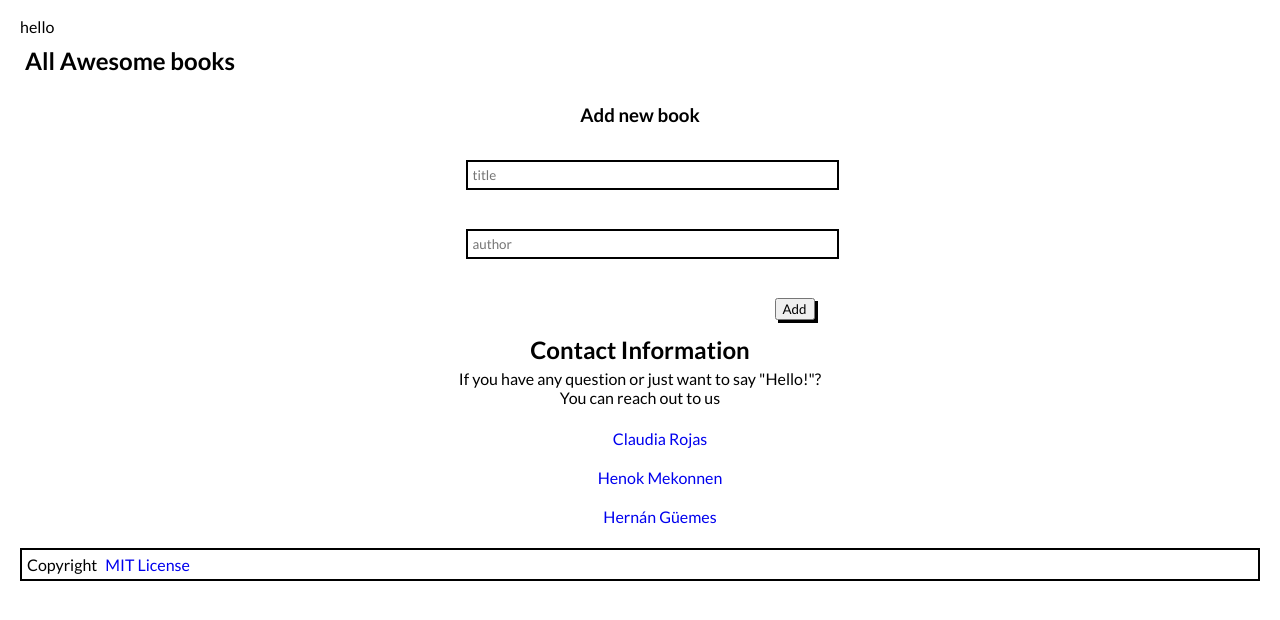
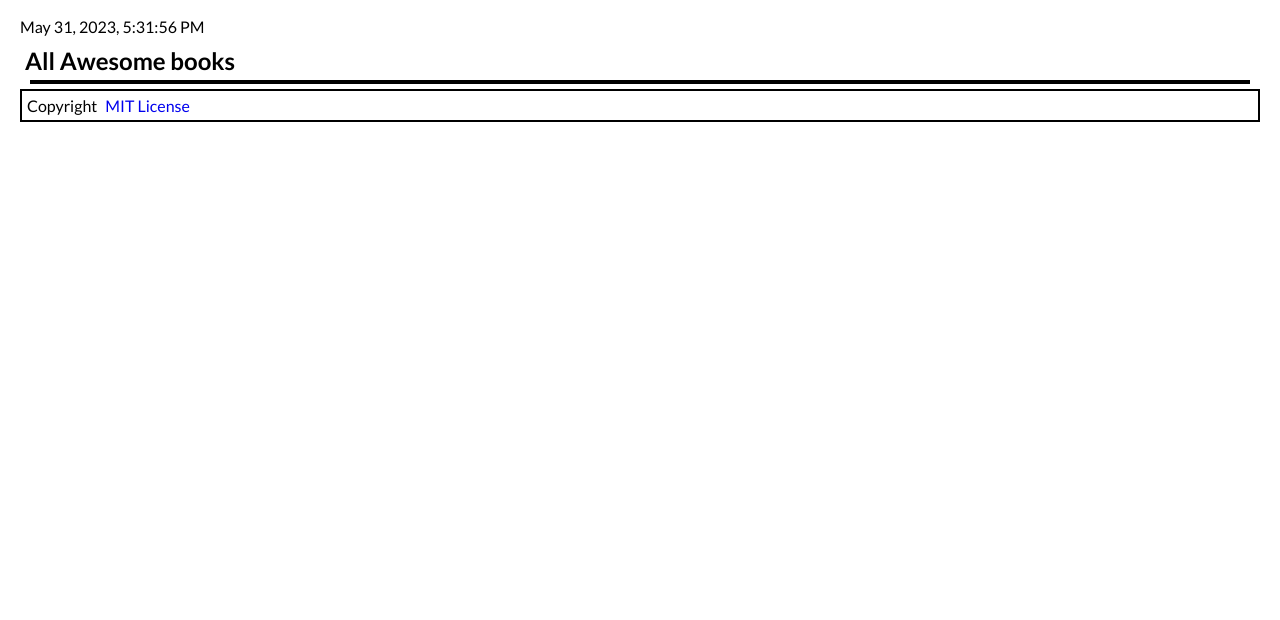
Before and after one commit to ClaudiaRojasSoto/Awesoem_Books, a website: page index.html in a window 1280 px wide. Both pictures are taken after a click on the link "List". Shown: the part 118-738 px from the top of the page. Drawn offline with Linux system fonts and the light colour scheme.

Commit message:
added date and fix on show content

```diff
--- a/index.html
+++ b/index.html
@@ -22,7 +22,7 @@
               <li><a href="#contact-section" id="contact">Contact</a></li>
           </ul>
         </nav>
-        <span clas="date">hello</span>
+        <p id="date">hello</p>
     </header>
     <main>
         <div id="div-list" class="list-section" >
@@ -30,7 +30,7 @@
           <div id="book-list" >
           </div>
         </div>
-        <section id="form-section" class="list-section">
+        <section id="form-section" class="list-section hidden">
         <form action="">
             <h3>Add new book</h3>
             <div class="input-container">
@@ -48,7 +48,7 @@
         </div>
         </form>
     </section>
-        <section class="list-section" id="contact-section">
+        <section class="list-section hidden" id="contact-section">
             <h2>Contact Information</h2>
             <p>If you have any question or just want to say "Hello!"?<br>You can reach out to us</p>
             <ul class="contact-list">
--- a/js/script.js
+++ b/js/script.js
@@ -1,54 +1,55 @@
-import Book from './book.js';
+import Book from "./book.js";
 
 class BookList {
     constructor() {
-    this.bookList = document.getElementById('book-list');
-    this.inputTitle = document.getElementById('title');
-    this.inputAuthor = document.getElementById('author');
-    this.inputButton = document.getElementById('add-button');
-    this.listButton = document.getElementById('contact-section');
-    this.newButton = document.getElementById('form-section');
-    this.books = JSON.parse(localStorage.getItem('book')) || [];
-    this.inputButton.addEventListener('click', (event) => this.addBooks(event));
+        this.bookList = document.getElementById("book-list");
+        this.inputTitle = document.getElementById("title");
+        this.inputAuthor = document.getElementById("author");
+        this.inputButton = document.getElementById("add-button");
+        this.listButton = document.getElementById("contact-section");
+        this.newButton = document.getElementById("form-section");
+        this.books = JSON.parse(localStorage.getItem("book")) || [];
+        this.inputButton.addEventListener("click", (event) => this.addBooks(event));
         this.displayBooks();
 
-    this.listLink = document.getElementById('list');
-    this.addLink = document.getElementById('new');
-    this.contactLink = document.getElementById('contact');
+        this.listLink = document.getElementById("list");
+        this.addLink = document.getElementById("new");
+        this.contactLink = document.getElementById("contact");
 
-    this.listLink.addEventListener('click', ()=> this.showSection('div-list'));
-    this.addLink.addEventListener('click', ()=> this.showSection('form-section'));
-    this.contactLink.addEventListener('click', ()=> this.showSection('contact-section'));
+        this.listLink.addEventListener("click", () => this.showSection("div-list"));
+        this.addLink.addEventListener("click", () => this.showSection("form-section"));
+        this.contactLink.addEventListener("click", () => this.showSection("contact-section"));
 
+        this.displayDate();
     }
 
-  showSection('div-list')
     addBooks(event) {
         event.preventDefault();
         const title = this.inputTitle.value;
         const author = this.inputAuthor.value;
-    if (title !== '' && author !== '') {
+        if (title !== "" && author !== "") {
             const book = new Book(Date.now(), title, author);
             this.books = [book, ...this.books];
-      localStorage.setItem('book', JSON.stringify(this.books));
+            localStorage.setItem("book", JSON.stringify(this.books));
         }
         this.displayBooks();
-    this.inputAuthor.value = '';
-    this.inputTitle.value = '';
+        this.inputAuthor.value = "";
+        this.inputTitle.value = "";
     }
 
-  showSection (sectionId) {
+    showSection(sectionId) {
         // event.preventDefault();
-    //this.bookList.classList.add('hidden');
-   // this.newButton.classList.add('hidden');
-    //this.listButton.classList.add('hidden');
-    let sections = document.getElementsByClassName('list-section');
-    for(let i = 0; i <sections.length ; i ++){
-      let content = sections[i]
-      if(content.id === sectionId){
-        content.classList.remove('hidden');
-      }else {
-        content.classList.add('active');
+        // this.bookList.classList.add("hidden");
+        // this.newButton.classList.add("hidden");
+        // this.listButton.classList.add("active");
+        let sections = document.getElementsByClassName("list-section");
+
+        for (let i = 0; i < sections.length; i++) {
+            let content = sections[i];
+            if (content.id === sectionId) {
+                content.classList.remove("hidden");
+            } else {
+                content.classList.add("hidden");
             }
         }
 
@@ -57,25 +58,41 @@ class BookList {
         //sectionToShow.classList.add('active')
     }
 
+    displayDate() {
+        const dateElement = document.getElementById("date");
+        let today = new Date();
+        const options = {
+            month: "short",
+            day: "numeric",
+            year: "numeric",
+            hour: "numeric",
+            minute: "numeric",
+            second: "numeric"
+        };
+        const format = today.toLocaleTimeString("en-US", options);
+
+        dateElement.textContent = format;
+    }
+
     displayBooks() {
-    this.bookList.innerHTML = '';
-    const list = document.createElement('ul');
-    list.classList.add('list-container');
+        this.bookList.innerHTML = "";
+        const list = document.createElement("ul");
+        list.classList.add("list-container");
 
         for (let i = 0; i < this.books.length; i += 1) {
             const book = this.books[i];
 
-      const listItem = document.createElement('li');
+            const listItem = document.createElement("li");
 
-      const booksInfo = document.createElement('span');
+            const booksInfo = document.createElement("span");
             booksInfo.textContent = `${book.title} by ${book.author}`;
-      listItem.classList.add(i % 2 === 0 ? 'even' : 'odd');
+            listItem.classList.add(i % 2 === 0 ? "even" : "odd");
             listItem.appendChild(booksInfo);
-      const removeButoon = document.createElement('button');
+            const removeButoon = document.createElement("button");
             removeButoon.id = `remove-button-${this.books[i].id}`;
 
-      removeButoon.textContent = 'remove';
-      removeButoon.setAttribute('data-index', i);
+            removeButoon.textContent = "remove";
+            removeButoon.setAttribute("data-index", i);
 
             listItem.appendChild(removeButoon);
             list.appendChild(listItem);
@@ -87,14 +104,14 @@ class BookList {
     attachRemoveButtonListeners() {
         const removeButtons = document.querySelectorAll("button[id^='remove-button-']");
         removeButtons.forEach((button) => {
-      button.addEventListener('click', this.removeBook.bind(this));
+            button.addEventListener("click", this.removeBook.bind(this));
         });
     }
 
     removeBook(event) {
         const bookIndex = event.target.dataset.index;
         this.books.splice(bookIndex, 1);
-    localStorage.setItem('book', JSON.stringify(this.books));
+        localStorage.setItem("book", JSON.stringify(this.books));
         this.displayBooks();
     }
 }
```
Lines whose indentation alone changed are shown as unchanged.
